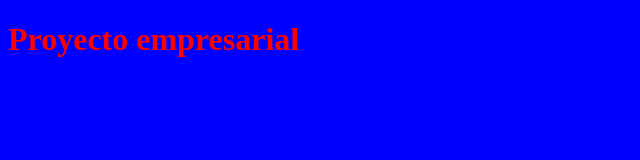
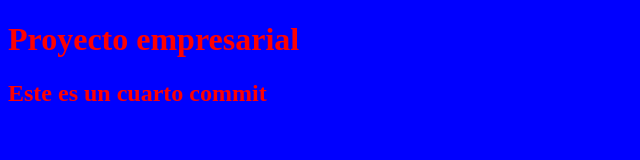
Before and after one commit to RapidNey/PruebaGit, a plain HTML site: page index.html in a window 1280 px wide. Shown: the whole page, without its empty margins (0-640 px from the left). Drawn offline with Linux system fonts and the light colour scheme.

Commit message:
Cuarto commit. No se crea

```diff
--- a/index.html
+++ b/index.html
@@ -10,6 +10,7 @@
 <body>
 
     <h1>Proyecto empresarial</h1>
+    <h2>Este es un cuarto commit</h2>
 
 </body>
 </html>
```
